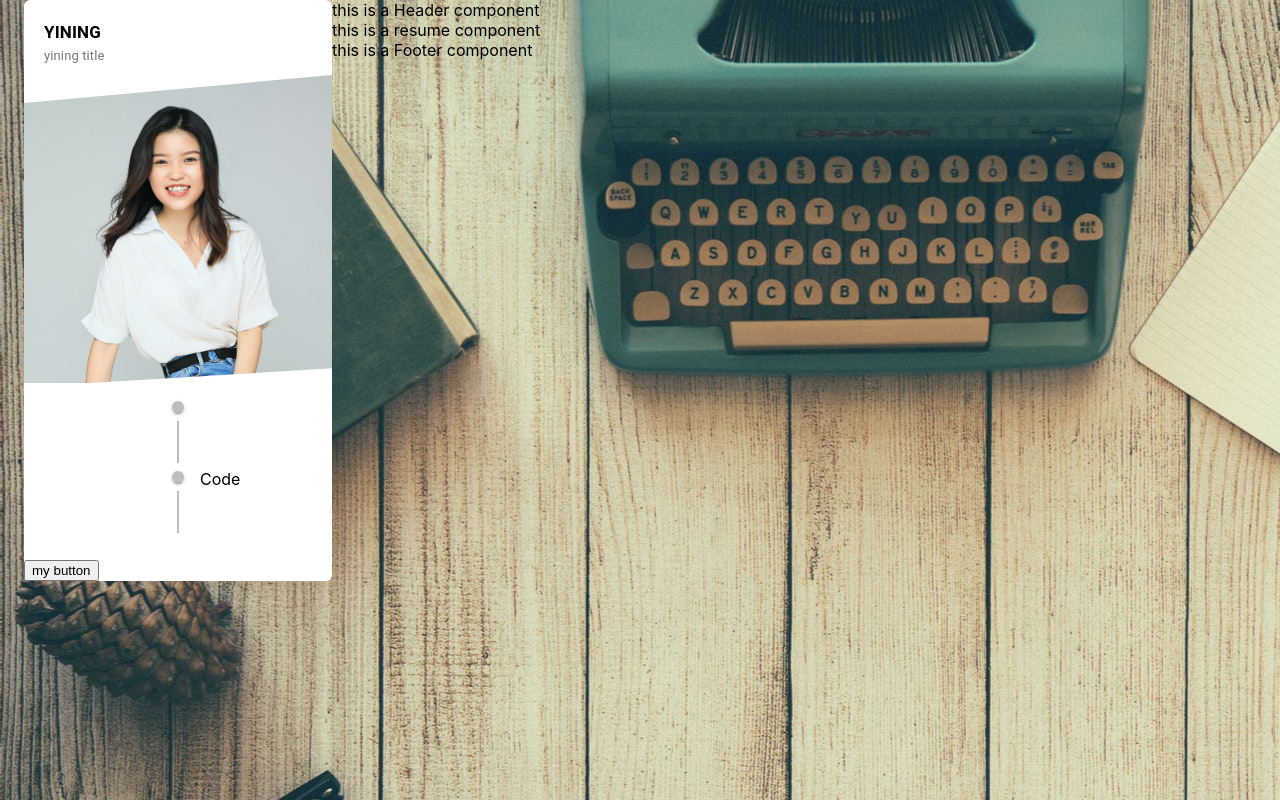
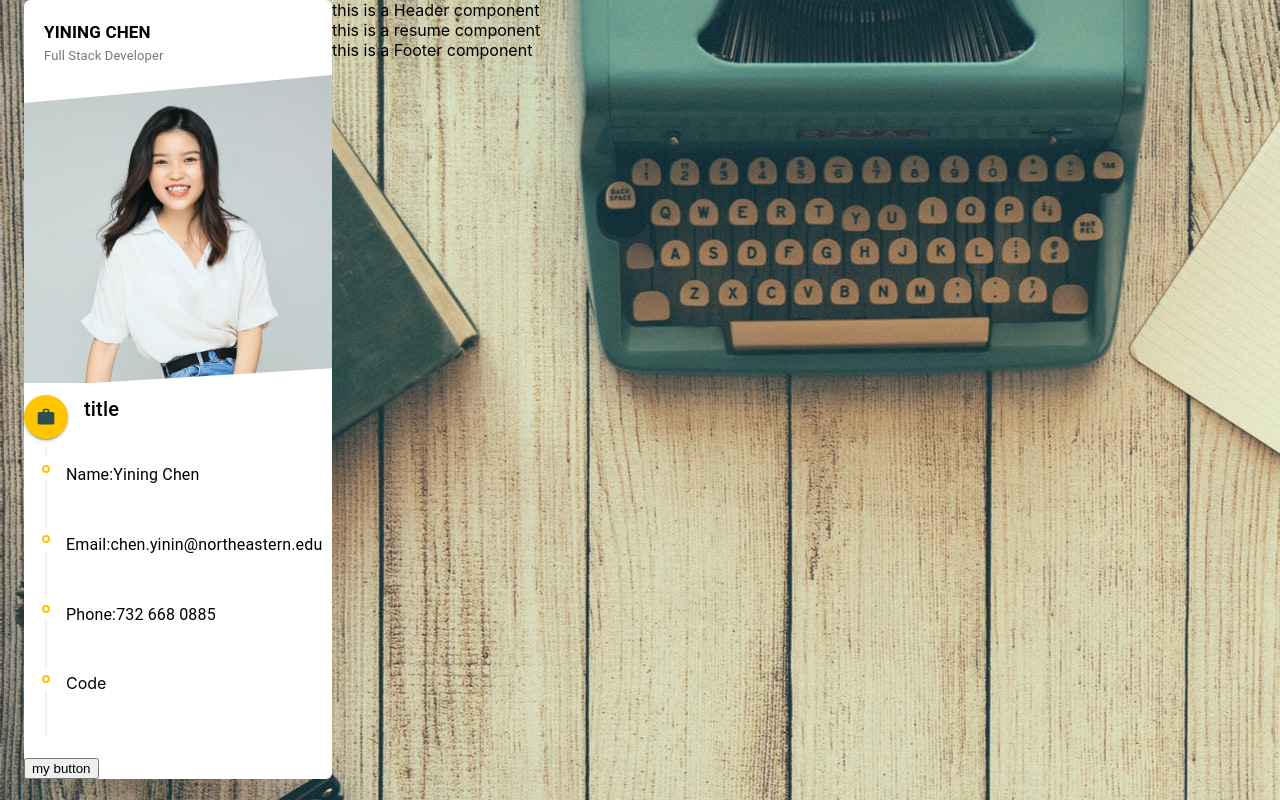
Before and after one commit to YiningChen2022/portfolio, a React (Create React App) app in the folder my-app/: page / in a window 1280 px wide. Built offline with nearby package versions, Linux system fonts and the light colour scheme.

Commit message:
add info
add info

```diff
--- a/my-app/src/App.css
+++ b/my-app/src/App.css
@@ -1,38 +1,3 @@
-.App {
-  text-align: center;
+:root {
+  --main-color: #ffc500;
 }
-
-.App-logo {
-  height: 40vmin;
-  pointer-events: none;
-}
-
-@media (prefers-reduced-motion: no-preference) {
-  .App-logo {
-    animation: App-logo-spin infinite 20s linear;
-  }
-}
-
-.App-header {
-  background-color: #282c34;
-  min-height: 100vh;
-  display: flex;
-  flex-direction: column;
-  align-items: center;
-  justify-content: center;
-  font-size: calc(10px + 2vmin);
-  color: white;
-}
-
-.App-link {
-  color: #61dafb;
-}
-
-@keyframes App-logo-spin {
-  from {
-    transform: rotate(0deg);
-  }
-  to {
-    transform: rotate(360deg);
-  }
-}
--- a/my-app/src/components/Profile/Profile.js
+++ b/my-app/src/components/Profile/Profile.js
@@ -2,20 +2,60 @@ import React from "react";
 import { Typography } from "@material-ui/core";
 import "./Profile.css";
 import myImage from "../../assets/images/profile.jpg";
-import CustomTimeline from "../Timeline/CustomTimeline";
+import TimelineItem from "@material-ui/lab/TimelineItem";
+import TimelineContent from "@material-ui/lab/TimelineContent";
+import CustomTimeline, {
+  CustomTimelineSeparator,
+} from "../Timeline/CustomTimeline";
+import resumeData from "../../utils/resumeData";
+import PersonOutlineOutlinedIcon from "@material-ui/icons/PersonOutlineOutlined";
+
+const CustomTimelineItem = ({ title, text, link }) => (
+  <TimelineItem>
+    <CustomTimelineSeparator />
+    <TimelineContent>
+      {link ? (
+        <Typography>
+          <span>{title}:</span>
+          <a href={link} target="_blank">
+            {text}
+          </a>
+        </Typography>
+      ) : (
+        <Typography>
+          <span>{title}:</span>
+          {text}
+        </Typography>
+      )}
+    </TimelineContent>
+  </TimelineItem>
+);
 
 const Profile = () => {
   return (
     <div className="profile container_shadow">
       <div className="profile_name">
-        <Typography className="name">Yining</Typography>
-        <Typography className="title">yining title</Typography>
+        <Typography className="name">{resumeData.name}</Typography>
+        <Typography className="title">{resumeData.title}</Typography>
       </div>
       <figure className="profile_image">
         <img src={myImage} alt="" />
       </figure>
       <div className="profile_information">
-        <CustomTimeline/>
+        <CustomTimeline icon={<PersonOutlineOutlinedIcon />}>
+          <CustomTimelineItem
+            title="Name"
+            text={resumeData.name}
+          ></CustomTimelineItem>
+          <CustomTimelineItem
+            title="Email"
+            text={resumeData.email}
+          ></CustomTimelineItem>
+          <CustomTimelineItem
+            title="Phone"
+            text={resumeData.phone}
+          ></CustomTimelineItem>
+        </CustomTimeline>
         <br />
         <button>my button</button>
       </div>
--- a/my-app/src/components/Timeline/CustomTimeline.js
+++ b/my-app/src/components/Timeline/CustomTimeline.js
@@ -6,28 +6,30 @@ import TimelineSeparator from "@material-ui/lab/TimelineSeparator";
 import TimelineConnector from "@material-ui/lab/TimelineConnector";
 import TimelineContent from "@material-ui/lab/TimelineContent";
 import TimelineDot from "@material-ui/lab/TimelineDot";
+import WorkIcon from "@material-ui/icons/Work";
 import "./Timeline.css";
-const CustomTimeline = ({ title }) => {
+const CustomTimeline = ({ title, children, icon }) => {
   return (
     <Timeline className={"timeline"}>
       {/*Item Header */}
       <TimelineItem className={"timeline_firstItem"}>
         <TimelineSeparator>
-          <TimelineDot className={"timeline_dot_header"} />
+          <TimelineDot className={"timeline_dot_header"}>
+            {<WorkIcon />}
+          </TimelineDot>
           <TimelineConnector />
         </TimelineSeparator>
         <TimelineContent>
           <Typography variant="h6" className="timeline_header">
-            {title}
+            {"title"}
           </Typography>
         </TimelineContent>
       </TimelineItem>
+      {children}
+
       {/*remaining Header */}
       <TimelineItem>
-        <TimelineSeparator className={"separator_padding"}>
-          <TimelineDot className={"timeline_dot"} />
-          <TimelineConnector />
-        </TimelineSeparator>
+        <CustomTimelineSeparator />
         <TimelineContent>Code</TimelineContent>
       </TimelineItem>
     </Timeline>
@@ -35,7 +37,7 @@ const CustomTimeline = ({ title }) => {
 };
 export const CustomTimelineSeparator = () => (
   <TimelineSeparator className={"separator_padding"}>
-    <TimelineDot className={"timeline_dot"} />
+    <TimelineDot variant={"outlined"} className={"timeline_dot"} />
     <TimelineConnector />
   </TimelineSeparator>
 );
--- a/my-app/src/components/Timeline/Timeline.css
+++ b/my-app/src/components/Timeline/Timeline.css
@@ -0,0 +1,47 @@
+.timeline {
+  padding: 0 !important;
+}
+
+/*Header*/
+
+/*Header title*/
+.timeline. timeline_header {
+  padding-top: 7px;
+}
+.timeline.timeline.timeline_firstItem {
+  min-height: 80px !important;
+}
+.timeline.MuiTimelineItem-root {
+  min-height: 0px;
+}
+.timeline .MuiTimelineItem-missingOppositeContent:before {
+  display: none;
+}
+.timeline .timeline_dot_header {
+  color: black !important;
+  background-color: var(--main-color) !important;
+  font-size: small !important;
+  padding: 10px !important;
+}
+/*remaining itmes*/
+.timeline .timeline_dot {
+  color: black !important;
+  border-color: var(--main-color) !important;
+  padding: 2px !important;
+}
+.timeline .MuiTimelineConnector-root {
+  background-color: #eee !important;
+}
+
+.timeline .timeline_dot_header > .MuiSvgIcon-root {
+  font-size: 20px;
+  color: darkslategray;
+}
+
+.timeline .separator_padding {
+  padding-left: 18px !important;
+}
+.timeline .timeline_content {
+  padding-top: 0px !important;
+  margin-bottom: 20px;
+}
--- a/my-app/src/utils/resumeData.js
+++ b/my-app/src/utils/resumeData.js
@@ -0,0 +1,22 @@
+import React from "react";
+import LinkedInIcon from "@material-ui/icons/LinkedIn";
+import GitHubIcon from "@material-ui/icons/GitHub";
+export default {
+  name: "Yining Chen",
+  title: "Full Stack Developer",
+  email: "chen.yinin@northeastern.edu",
+
+  phone: "732 668 0885",
+  socials: {
+    linkedin: {
+      link: "http://linkedin.com/in/yiningchen2018",
+      text: "View My Linkedin",
+      icon: <LinkedInIcon />,
+    },
+    github: {
+      link: "https://github.com/YiningChen2022",
+      text: "View My GitHub",
+      icon: <GitHubIcon />,
+    },
+  },
+};
```
